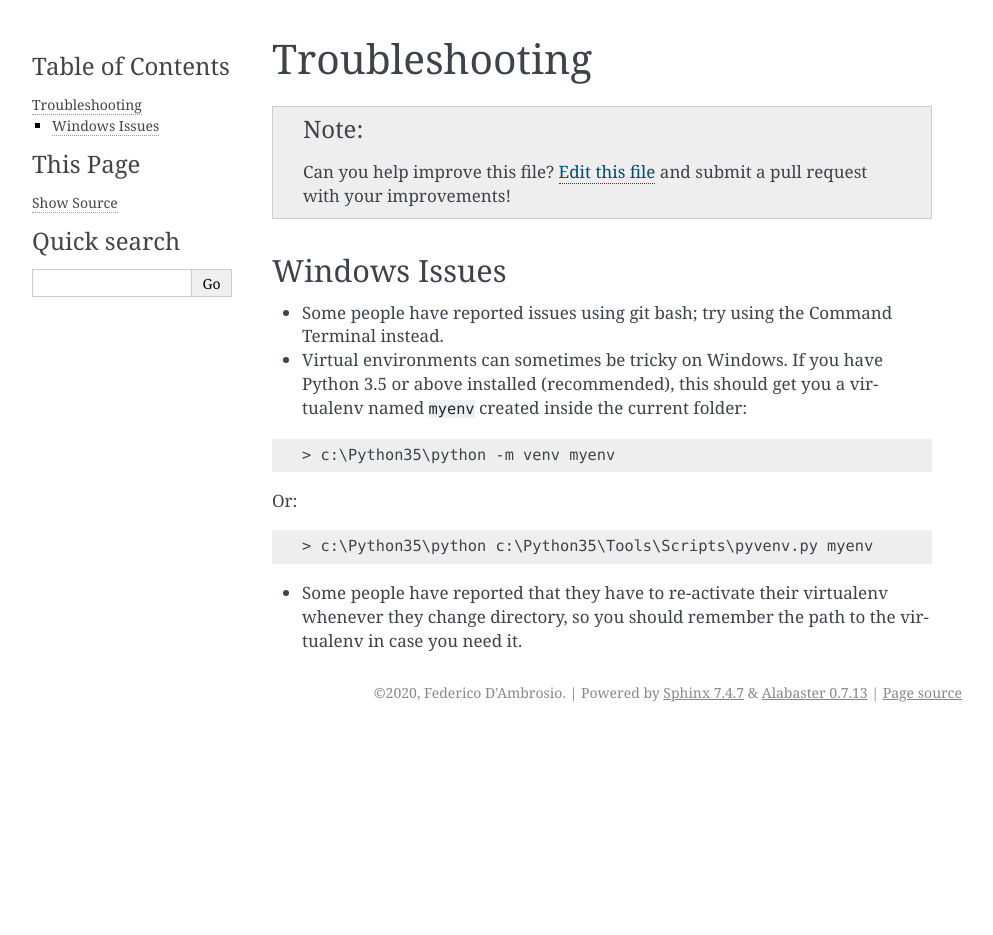
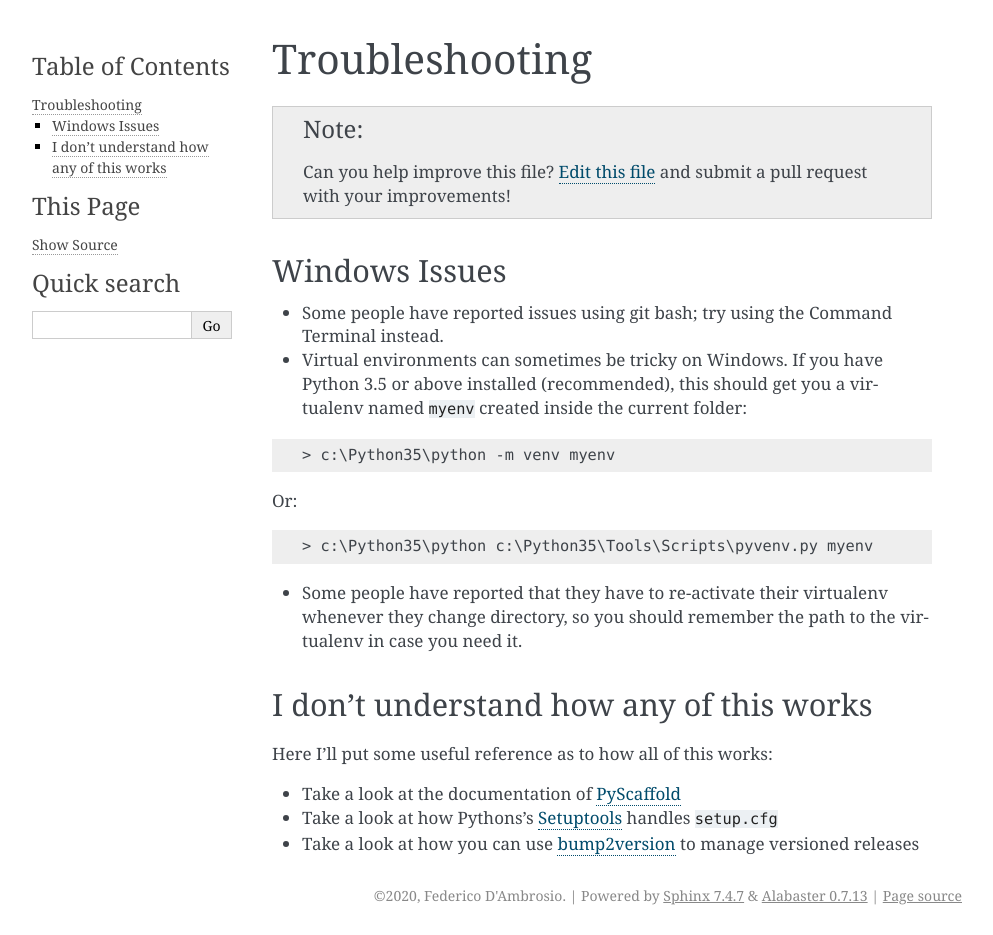
Before and after one commit to fedexist/my-cookiecutter-template, a Sphinx documentation site: the page built from docs/troubleshooting.rst, in a window 1280 px wide. Shown: the whole page, without its empty margins (148-1141 px from the left). Built offline with Sphinx 7.4.7, drawn with Linux system fonts in a browser that asks for light colours; before the commit the page ends 900 px from its top, so only the background shows below that.

Commit message:
Improve documentation Add skeleton for FreedaaApplication Update git-hooks Update gcf deployment resources

```diff
--- a/README.rst
+++ b/README.rst
@@ -44,6 +44,8 @@ Cookiecutter 1.4.0 or higher)::
 Generate a Python package project::
 
     cookiecutter https://gitlab.advancedanalytics.generali.com/aa-generali-italia/aa-pypackage
+    # Or
+    cookiecutter git@gitlab.advancedanalytics.generali.com:aa-generali-italia/aa-pypackage.git
 
 Then:
 
--- a/cookiecutter.json
+++ b/cookiecutter.json
@@ -37,8 +37,7 @@
   "gcf_memory": [
     "128MB", "256MB", "512MB", "1024MB", "2048MB"
   ],
-  "gcf_service_account": "gi-it-aa-{{cookiecutter.project_slug}}@{{cookiecutter.gcp_project_id}}.iam.gserviceaccount.com",
+  "gcf_service_account": "sa-{{cookiecutter.project_slug}}@{{cookiecutter.gcp_project_id}}.iam.gserviceaccount.com",
   "project_bucket": "{{cookiecutter.project_slug}}",
-  "pipeline_path": "pipelines/latest/trained_pipeline.pkl",
   "create_author_file": "y"
 }
--- a/docs/prompts.rst
+++ b/docs/prompts.rst
@@ -92,10 +92,10 @@ use_pycharm
     Whether you're going to use PyCharm as IDE.
 
 release_pypi
-    Whether you want your package to be released on pypi. This will cause
+    Whether you want your package to be released on pypi. This will update the Dockerfile and Jenkinsfile so that it will release a python package out of the project, that will be used within the Docker image as a simple 'pip install'
 
 use_jupyter
-    Whether your project will have jupyter notebooks.
+    Whether your project will have jupyter notebooks. This option will add or remove a folder named 'ipynb', where you should be supposed to put your notebook files.
 
 command_line_interface
     Whether to create a console script using Click. Console script entry point will match the project_slug. Options: ['Click', "No command-line interface"]
@@ -104,4 +104,4 @@ use_gcf
     Whether to deploy a Google Cloud Function for the project and serving of the model
 
 use_freedaa
-    Whether you're going to use FrEEdAA as dependency for your project.
+    Whether you're going to use FrEEdAA as dependency for your project. This will add freedaa as dependency in the setup.cfg file
--- a/docs/troubleshooting.rst
+++ b/docs/troubleshooting.rst
@@ -28,3 +28,17 @@ Or:
     > c:\Python35\python c:\Python35\Tools\Scripts\pyvenv.py myenv
 
 * Some people have reported that they have to re-activate their virtualenv whenever they change directory, so you should remember the path to the virtualenv in case you need it.
+
+
+I don't understand how any of this works
+----------------------------------------
+
+Here I'll put some useful reference as to how all of this works:
+
+* Take a look at the documentation of `PyScaffold`_
+* Take a look at how Pythons's `Setuptools`_ handles ``setup.cfg``
+* Take a look at how you can use `bump2version`_ to manage versioned releases
+
+.. _`PyScaffold`: https://pyscaffold.org/en/stable/
+.. _`Setuptools`: https://setuptools.readthedocs.io/en/latest/userguide/declarative_config.html
+.. _`bump2version`: https://pypi.org/project/bump2version/
```
Also changed, not shown: docs/tutorial.rst (+5 -2 lines), 9 other files.
